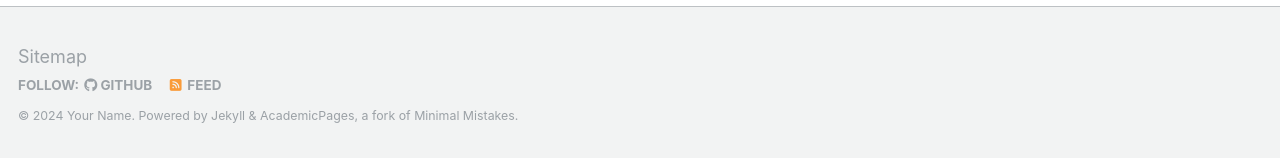
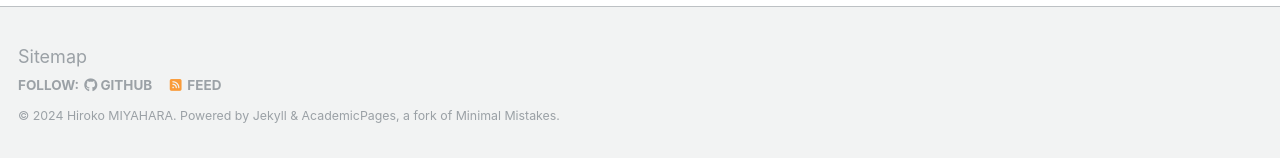
Before and after one commit to hirokomiyahara/hirokomiyahara.github.io, a Jekyll site: the page built from _pages/about.md, in a window 1280 px wide and 900 px high, scrolled down 2640 px. Shown: the part 739-897 px from the top of the window. Built offline with Jekyll 4.4.1, drawn with Linux system fonts in a browser that asks for light colours; some web fonts are replaced.

Commit message:
Update _config.yml

```diff
--- a/_config.yml
+++ b/_config.yml
@@ -10,7 +10,7 @@
 locale                   : "en-US"
 title                    : "Hiroko MIYAHARA / Site Title"
 title_separator          : "-"
-name                     : &name "Your Name"
+name                     : &name "Hiroko MIYAHARA"
 description              : &description "personal description"
 url                      : https://academicpages.github.io # the base hostname & protocol for your site e.g. "https://mmistakes.github.io"
 baseurl                  : "" # the subpath of your site, e.g. "/blog"
```
